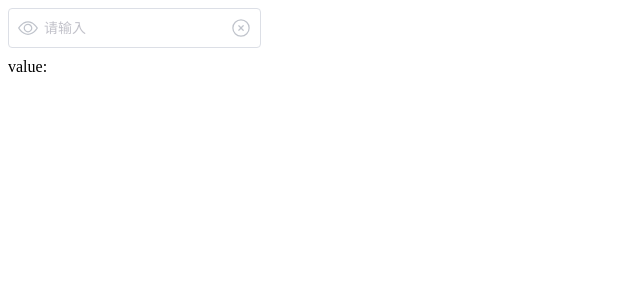
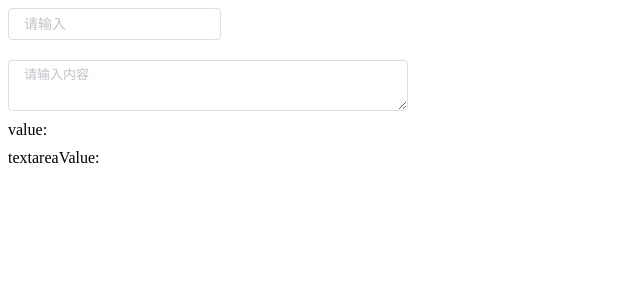
Before and after one commit to southliu/vue-input, a Vue app: page / in a window 1280 px wide. Shown: the top 300 px of the page, without its empty margins (0-640 px from the left). Built offline with nearby package versions, Linux system fonts and the light colour scheme.

Commit message:
feat: 文本域

```diff
--- a/src/App.vue
+++ b/src/App.vue
@@ -1,27 +1,34 @@
 <script setup lang="ts">
 import { ref } from 'vue';
 import Input from './components/Input.vue';
-import CloseIcon from './components/CloseIcon.vue'
-import EyeIcon from './components/EyeIcon.vue'
 
 const value = ref('');
+const textareaValue = ref('');
 </script>
 
 <template>
-  <Input
-    v-model="value"
-    :clearable="false"
-    placeholder="请输入"
-  >
-    <template #suffix>
-      <CloseIcon style="width: 20px; height: 20px;" />
-    </template>
-    <template #prefix>
-      <EyeIcon style="width: 20px; height: 20px;" />
-    </template>
-  </Input>
+  <div>
+    <Input
+      v-model="value"
+      :clearable="true"
+      placeholder="请输入"
+    />
+  </div>
+
+  <div style="width: 400px; margin-top: 20px;">
+    <Input
+      v-model="textareaValue"
+      :autosize="{ minRows: 2 }"
+      type="textarea"
+      placeholder="请输入内容"
+    />
+  </div>
 
   <div style="margin-top: 10px;">
     value: {{ value }}
   </div>
+
+  <div style="margin-top: 10px;">
+    textareaValue: {{ textareaValue }}
+  </div>
 </template>
--- a/src/components/Input.vue
+++ b/src/components/Input.vue
@@ -1,5 +1,17 @@
 <template>
+  <div class="s-textarea" v-if="type === 'textarea'">
+    <textarea
+      class="s-textarea__inner"
+      :style="textareaStyle"
+      v-bind="attrs"
+      ref="textarea"
+      :value="modelValue"
+      @input="handleChangeInput"
+    />
+  </div>
+
   <div
+    v-else
     class="s-input"
     @mouseenter="isFocus = true"
     @mouseleave="isFocus = false"
@@ -46,7 +58,16 @@
 </template>
 
 <script setup lang="ts">
-import { ref, computed, useSlots, useAttrs } from 'vue';
+import {
+  ref,
+  watch,
+  computed,
+  useSlots,
+  useAttrs,
+  shallowRef,
+  nextTick
+} from 'vue';
+import { calcTextareaHeight, isObject } from '../utils/helper';
 import CloseIcon from './CloseIcon.vue'
 import EyeIcon from './EyeIcon.vue'
 
@@ -56,10 +77,16 @@ interface InputProps {
   type?: string;
   size?: string;
   clearable?: boolean;
+  autosize?: boolean | AutosizeObj;
 };
 
 type InputEmits = {
   (e: 'update:modelValue', value: string): void;
+};
+
+type AutosizeObj = {
+    minRows?: number
+    maxRows?: number
 };
 
 defineOptions({
@@ -81,6 +108,8 @@ const inputRef = ref();
 const isFocus = ref(true);
 const isClearable = ref(false);
 const eyeIcon = ref('browse');
+const textareaStyle = ref<any>()
+const textarea = shallowRef<HTMLTextAreaElement>()
 
 Promise.resolve().then(() => {
   if (props.type === 'password') {
@@ -97,7 +126,7 @@ const isShowEye = computed(() => {
 const styleClass = computed(() => {
   return {
     'is-disabled': props.disabled,
-    [`k-input--${props.size}`]: props.size,
+    [`s-input--${props.size}`]: props.size,
   };
 });
 
@@ -109,6 +138,16 @@ const isShowSuffixIcon = computed(() => {
 const isShowPrefixIcon = computed(() => {
   return slots.prefix;
 });
+
+watch(() => props.modelValue, () => {
+    if (attrs.type === 'textarea' && props.autosize) {
+        const minRows = isObject(props.autosize) ? (props.autosize as AutosizeObj).minRows : undefined
+        const maxRows = isObject(props.autosize) ? (props.autosize as AutosizeObj).maxRows : undefined
+        nextTick(() => {
+            textareaStyle.value = calcTextareaHeight(textarea.value!, minRows, maxRows)
+        });
+    };
+}, { immediate: true });
 
 // 处理输入框内容变化
 const handleChangeInput = (event: Event) => {
@@ -253,4 +292,35 @@ const handleChangeEye = () => {
 .no-cursor {
   cursor: default !important;
 }
+
+.s-textarea {
+  width: 100%;
+
+  .s-textarea__inner {
+    display: block;
+    padding: 5px 15px;
+    line-height: 1.5;
+    box-sizing: border-box;
+    width: 100%;
+    font-size: inherit;
+    color: #606266;
+    background-color: #fff;
+    background-image: none;
+    border: 1px solid #dcdfe6;
+    border-radius: 4px;
+
+    &::placeholder {
+      color: #c2c2ca;
+    }
+
+    &:hover {
+      border: 1px solid #c0c4cc;
+    }
+
+    &:focus {
+      outline: none;
+      border: 1px solid #409eff;
+    }
+  }
+}
 </style>
--- /dev/null
+++ b/src/utils/helper.ts
@@ -0,0 +1,122 @@
+export const isObject = (val: any) => {
+  return Object.prototype.toString.call(val) === '[object Object]';
+}
+
+const isNumber = (val: any): boolean => {
+  return typeof val === 'number'
+}
+//隐藏的元素
+let hiddenTextarea: HTMLTextAreaElement | undefined = undefined
+
+//隐藏元素样式
+const HIDDEN_STYLE = `
+height:0 !important;
+visibility:hidden !important;
+overflow:hidden !important;
+position:absolute !important;
+z-index:-1000 !important;
+top:0 !important;
+right:0 !important;
+`
+
+const CONTEXT_STYLE = [
+  'letter-spacing',
+  'line-height',
+  'padding-top',
+  'padding-bottom',
+  'font-family',
+  'font-weight',
+  'font-size',
+  'text-rendering',
+  'text-transform',
+  'width',
+  'text-indent',
+  'padding-left',
+  'padding-right',
+  'border-width',
+  'box-sizing',
+]
+
+type NodeStyle = {
+  contextStyle: string
+  boxSizing: string
+  paddingSize: number
+  borderSize: number
+}
+
+type TextAreaHeight = {
+  height: string
+  minHeight?: string
+}
+
+function calculateNodeStyling(targetElement: Element): NodeStyle {
+//获取实际textarea样式返回并赋值给隐藏的textarea
+  const style = window.getComputedStyle(targetElement)
+
+  const boxSizing = style.getPropertyValue('box-sizing')
+
+  const paddingSize =
+      Number.parseFloat(style.getPropertyValue('padding-bottom')) +
+      Number.parseFloat(style.getPropertyValue('padding-top'))
+
+  const borderSize =
+      Number.parseFloat(style.getPropertyValue('border-bottom-width')) +
+      Number.parseFloat(style.getPropertyValue('border-top-width'))
+
+  const contextStyle = CONTEXT_STYLE.map(
+      (name) => `${name}:${style.getPropertyValue(name)}`
+  ).join(';')
+
+  return { contextStyle, paddingSize, borderSize, boxSizing }
+}
+
+export function calcTextareaHeight(
+  targetElement: HTMLTextAreaElement,
+  minRows = 1,
+  maxRows?: number
+): TextAreaHeight {
+  if (!hiddenTextarea) {
+    //创建隐藏的textarea
+      hiddenTextarea = document.createElement('textarea')
+      document.body.appendChild(hiddenTextarea)
+  }
+  //给隐藏的teatarea赋予实际textarea的样式以及值(value)
+  const { paddingSize, borderSize, boxSizing, contextStyle } =
+      calculateNodeStyling(targetElement)
+  hiddenTextarea.setAttribute('style', `${contextStyle};${HIDDEN_STYLE}`)
+  hiddenTextarea.value = targetElement.value || targetElement.placeholder || ''
+  //隐藏textarea整个高度,包括内边距padding,border
+  let height = hiddenTextarea.scrollHeight
+  const result = {} as TextAreaHeight
+  //判断boxSizing,返回实际高度
+  if (boxSizing === 'border-box') {
+      height = height + borderSize
+  } else if (boxSizing === 'content-box') {
+      height = height - paddingSize
+  }
+
+  hiddenTextarea.value = ''
+  //计算单行高度
+  const singleRowHeight = hiddenTextarea.scrollHeight - paddingSize
+
+  if (isNumber(minRows)) {
+      let minHeight = singleRowHeight * minRows
+      if (boxSizing === 'border-box') {
+          minHeight = minHeight + paddingSize + borderSize
+      }
+      height = Math.max(minHeight, height)
+      result.minHeight = `${minHeight}px`
+  }
+  if (isNumber(maxRows)) {
+      let maxHeight = singleRowHeight * maxRows!
+      if (boxSizing === 'border-box') {
+          maxHeight = maxHeight + paddingSize + borderSize
+      }
+      height = Math.min(maxHeight, height)
+  }
+  result.height = `${height}px`
+  hiddenTextarea.parentNode?.removeChild(hiddenTextarea)
+  hiddenTextarea = undefined
+
+  return result
+}
```
